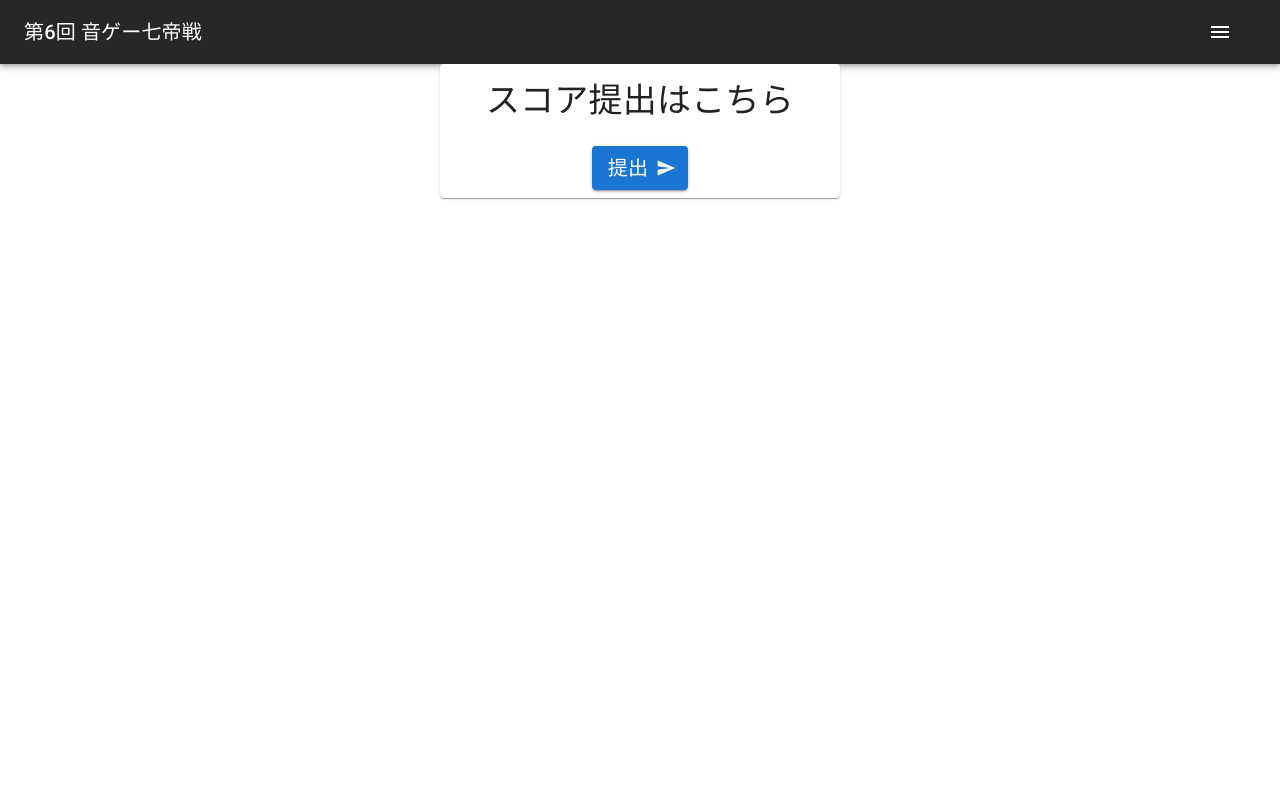
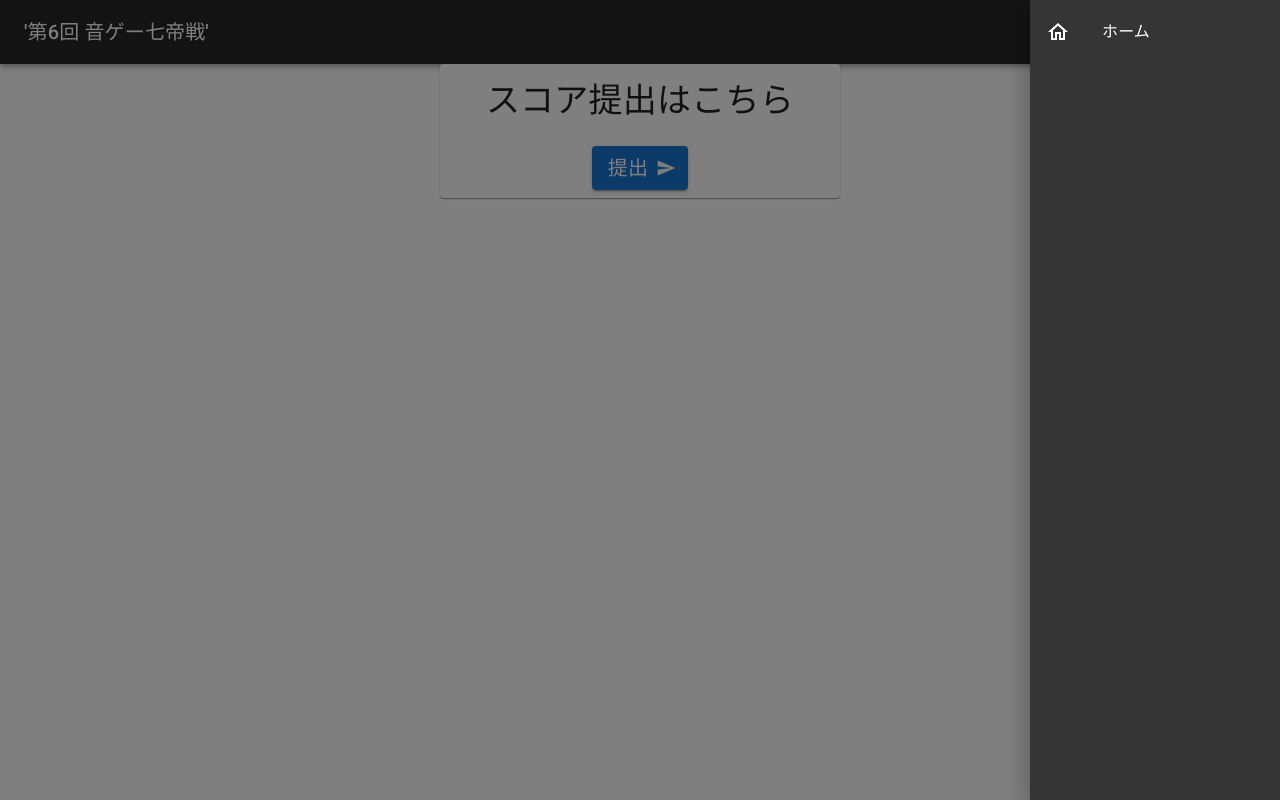
Before and after one commit to saku411/otoge-web, a Next.js app: page / in a window 1280 px wide. Both pictures are taken after a click on the button "menu". Built offline with nearby package versions, Linux system fonts and the light colour scheme.

Commit message:
ドロワー作成

```diff
--- a/components/SiteBar.tsx
+++ b/components/SiteBar.tsx
@@ -1,22 +1,38 @@
 import * as React from 'react'
-import { AppBar, Toolbar, Typography, IconButton } from '@mui/material'
+import {
+  AppBar,
+  Box,
+  Drawer,
+  List,
+  ListItem,
+  ListItemIcon,
+  ListItemText,
+  Toolbar,
+  Typography,
+  IconButton,
+} from '@mui/material'
 import MenuIcon from '@mui/icons-material/Menu'
 import { ThemeProvider, createTheme } from '@mui/material/styles'
+import HomeOutlinedIcon from '@mui/icons-material/HomeOutlined'
+
+import MuiLink from '@mui/material/Link'
 
 import Link from './Link'
 
-const appBarLabel = (label: string) => {
+const DrawerList = () => {
   return (
-    <Toolbar>
-      <Typography variant='h6' noWrap component='div' sx={{ flexGrow: 1 }}>
-        <Link href={'/'} target='_blank' underline='none' color={'#ffffff'}>
-          {label}
-        </Link>
-      </Typography>
-      <IconButton edge='start' color='inherit' aria-label='menu' sx={{ mr: 2 }}>
-        <MenuIcon />
-      </IconButton>
-    </Toolbar>
+    <Box sx={{ width: 250 }} role='presentation'>
+      <List>
+        <MuiLink href='/' color='#fff' underline='none'>
+          <ListItem button key='index'>
+            <ListItemIcon>
+              <HomeOutlinedIcon />
+            </ListItemIcon>
+            <ListItemText primary='ホーム' />
+          </ListItem>
+        </MuiLink>
+      </List>
+    </Box>
   )
 }
 
@@ -30,10 +46,36 @@ const darkTheme = createTheme({
 })
 
 const SiteBar = () => {
+  const [isOpenDrawer, setDrawerState] = React.useState<boolean>(false)
+
   return (
     <ThemeProvider theme={darkTheme}>
+      <Drawer
+        anchor='right'
+        open={isOpenDrawer}
+        onClose={() => {
+          setDrawerState(false)
+        }}
+      >
+        <DrawerList />
+      </Drawer>
       <AppBar position='static' color='primary'>
-        {appBarLabel('第6回 音ゲー七帝戦')}
+        <Toolbar>
+          <Typography variant='h6' noWrap component='div' sx={{ flexGrow: 1 }}>
+            <Link href={'/'} underline='none' color={'#ffffff'}>
+              '第6回 音ゲー七帝戦'
+            </Link>
+          </Typography>
+          <IconButton
+            edge='start'
+            color='inherit'
+            aria-label='menu'
+            sx={{ mr: 2 }}
+            onClick={() => setDrawerState(!isOpenDrawer)}
+          >
+            <MenuIcon />
+          </IconButton>
+        </Toolbar>
       </AppBar>
     </ThemeProvider>
   )
```
